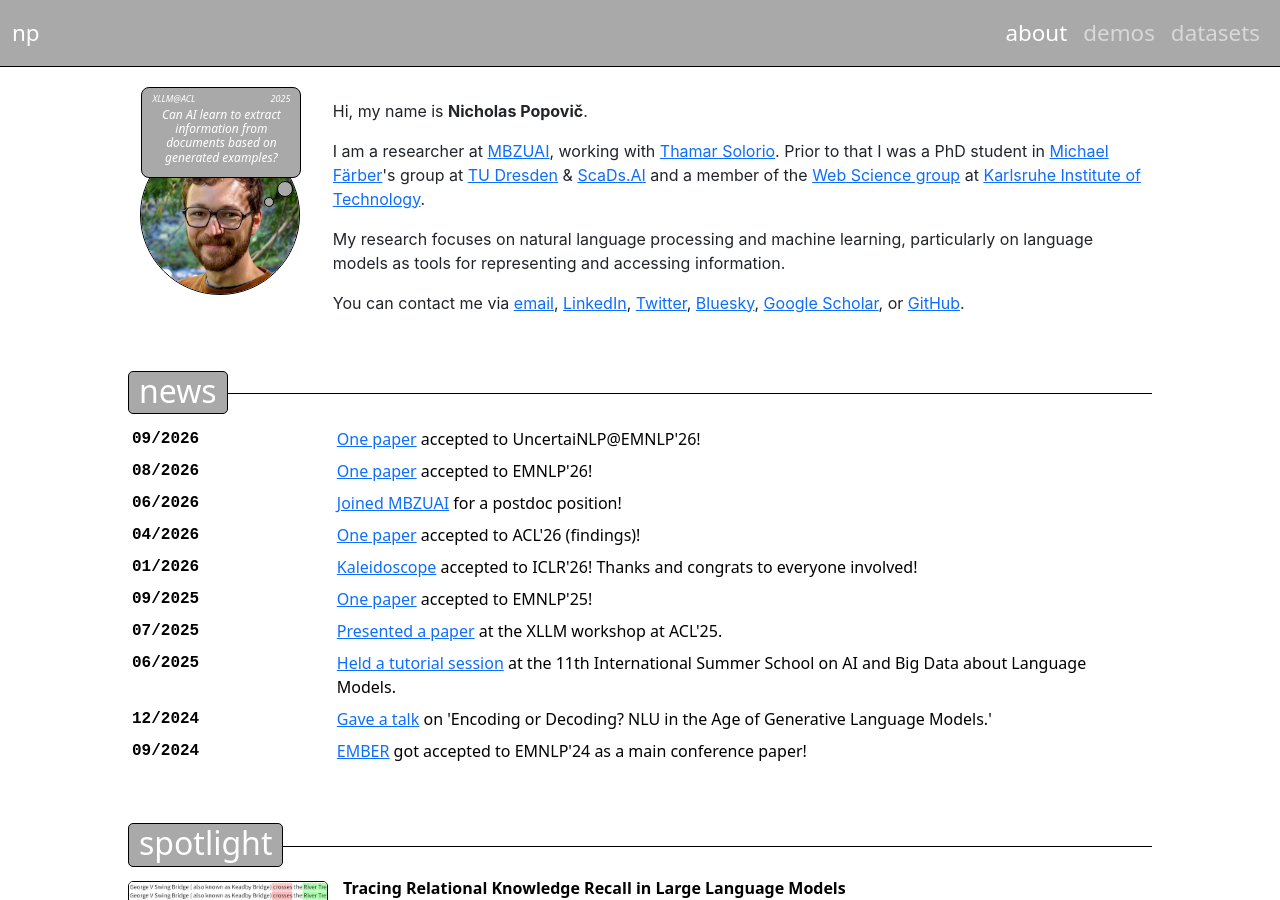
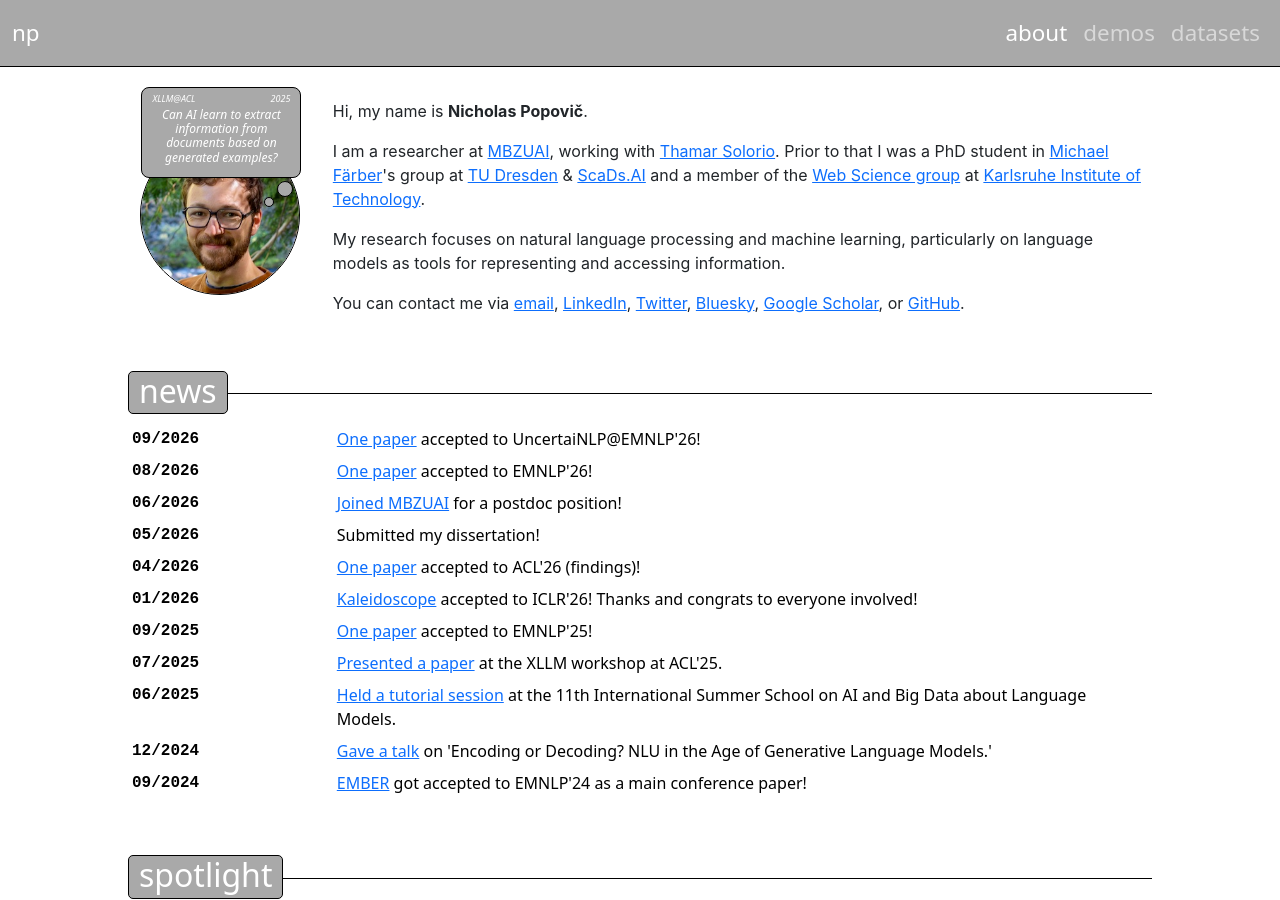
Before and after one commit to nicpopovic/nicpopovic.github.io, a Jekyll site: the page built from index.md, in a window 1280 px wide and 900 px high. Built offline with Jekyll 4.4.1, drawn with Linux system fonts in a browser that asks for light colours.

Commit message:
update news

```diff
--- a/_data/news.yaml
+++ b/_data/news.yaml
@@ -10,6 +10,10 @@
   title: "Joined MBZUAI"
   text: " for a postdoc position!"
   link: "https://mbzuai.ac.ae"  # Optional link
+- date: "05/2026"
+  title: ""
+  text: "Submitted my dissertation!"
+  link: "#"  # Optional link
 - date: "04/2026"
   title: "One paper"
   text: " accepted to ACL'26 (findings)!"
```
